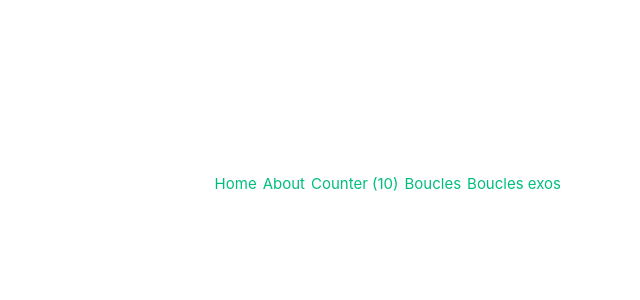
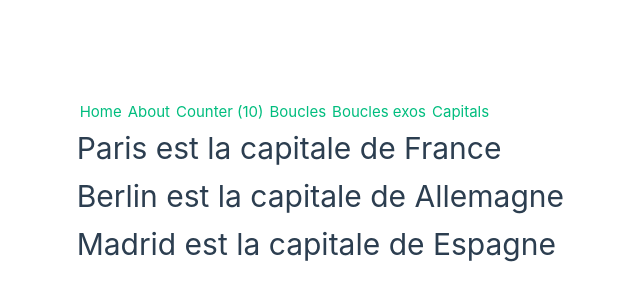
Before and after one commit to eliooooooo/Vuejs-RestCountries, a Vue app: page /capitals in a window 1280 px wide. Shown: the part 216-516 px from the top of the page, without its empty margins (76-716 px from the left). Built offline with nearby package versions, Linux system fonts and the light colour scheme.

Commit message:
Feat: Handle props

```diff
--- a/src/App.vue
+++ b/src/App.vue
@@ -1,5 +1,6 @@
 <template>
   <main>
+    <nav>
       <router-link to="/">Home</router-link>
       <!-- Route nommée -->
       <router-link :to="{name: 'test'}">About</router-link>
@@ -7,6 +8,8 @@
       <router-link :to="`/count/${number}`">Counter (10)</router-link>
       <router-link to="/boucles">Boucles</router-link>
       <router-link to="/boucles-exos">Boucles exos</router-link>
+      <router-link to="/capitals">Capitals</router-link>
+    </nav>
     <router-view></router-view>
   </main>
 </template>
--- /dev/null
+++ b/src/components/CardPays.vue
@@ -0,0 +1,12 @@
+<script setup>
+defineProps({
+    pays: String,
+    capitale: String
+})
+</script>
+
+<template>
+    <div>
+        <h1>{{ capitale }} est la capitale de {{ pays }}</h1>
+    </div>
+</template>
--- /dev/null
+++ b/src/views/Capitals.vue
@@ -0,0 +1,9 @@
+<script setup>
+import CardPays from '../components/CardPays.vue';
+</script>
+
+<template>
+    <CardPays pays="France" capitale="Paris" />
+    <CardPays pays="Allemagne" capitale="Berlin" />
+    <CardPays pays="Espagne" capitale="Madrid" />
+</template>
```
Also changed, not shown: src/router/index.js (+6 -1 lines). Lines whose indentation alone changed are shown as unchanged.
